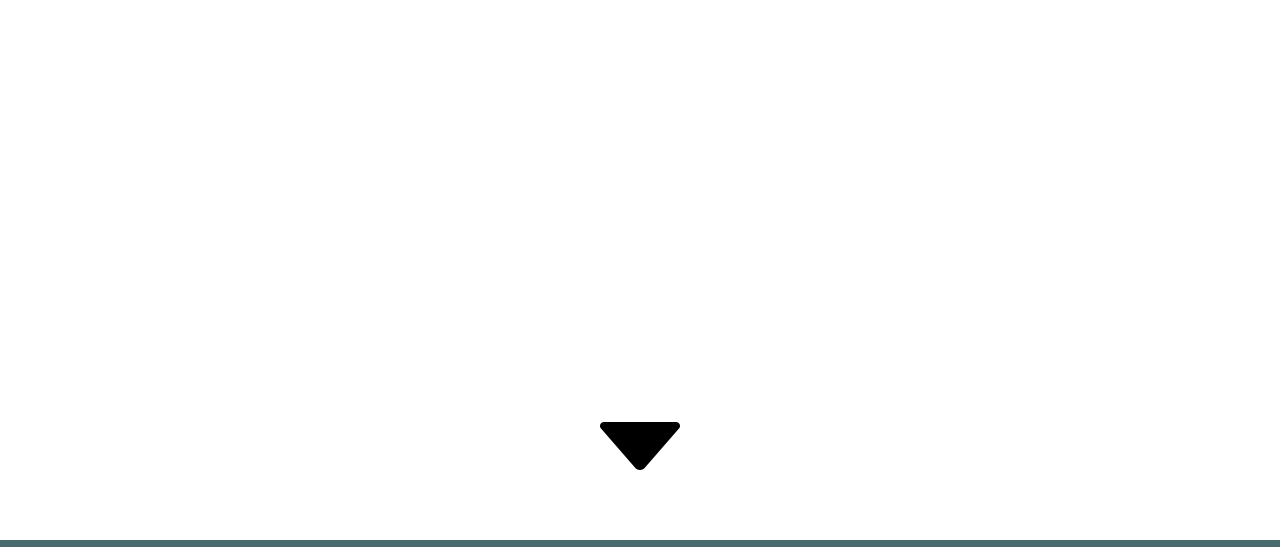
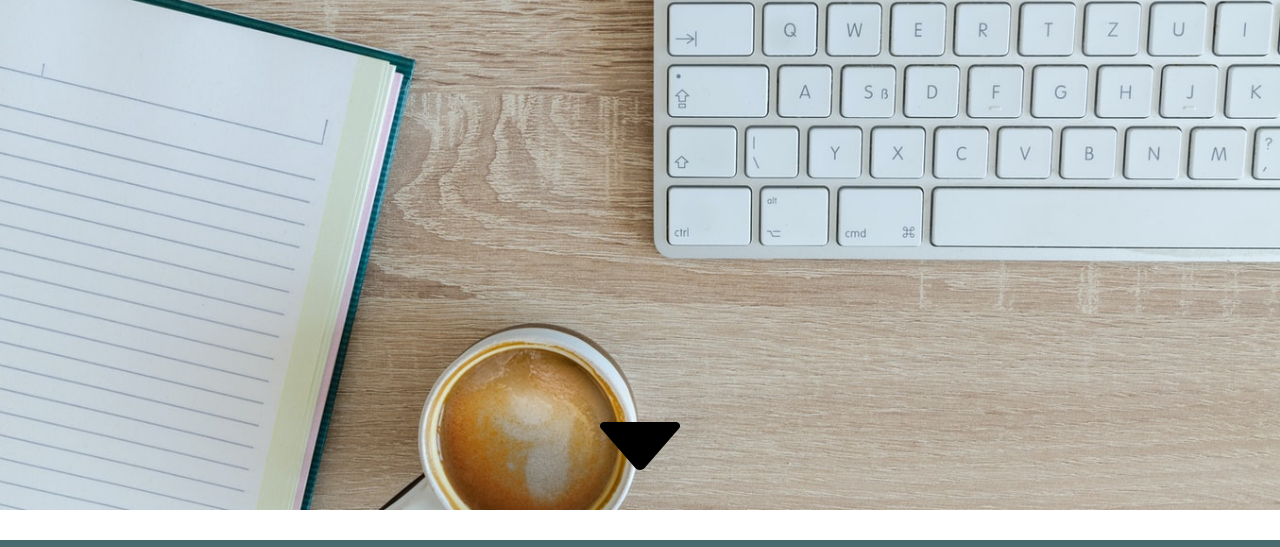
Before and after one commit to Ashleytho/portfolio, a plain HTML site: page index.html in a window 1280 px wide. Shown: the part 220-767 px from the top of the page. Drawn offline with Linux system fonts and the light colour scheme.

Commit message:
Update style.css

```diff
--- a/css/style.css
+++ b/css/style.css
@@ -80,7 +80,7 @@ nav ul li a {
     flex-wrap: wrap;
 }
 #parallax {
-    background-image: url("./images/desktop.JPG");
+    background-image: url("../images/desktop.JPG");
     min-height: 500px;
     background-attachment: fixed;
     background-position: center;
```
